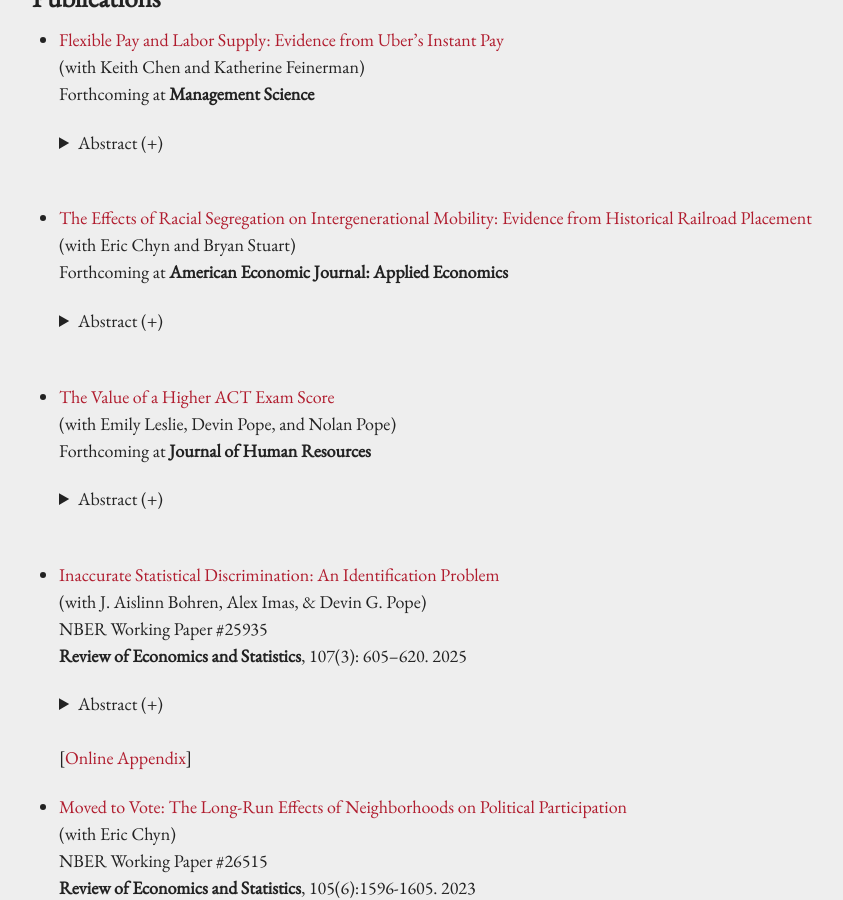
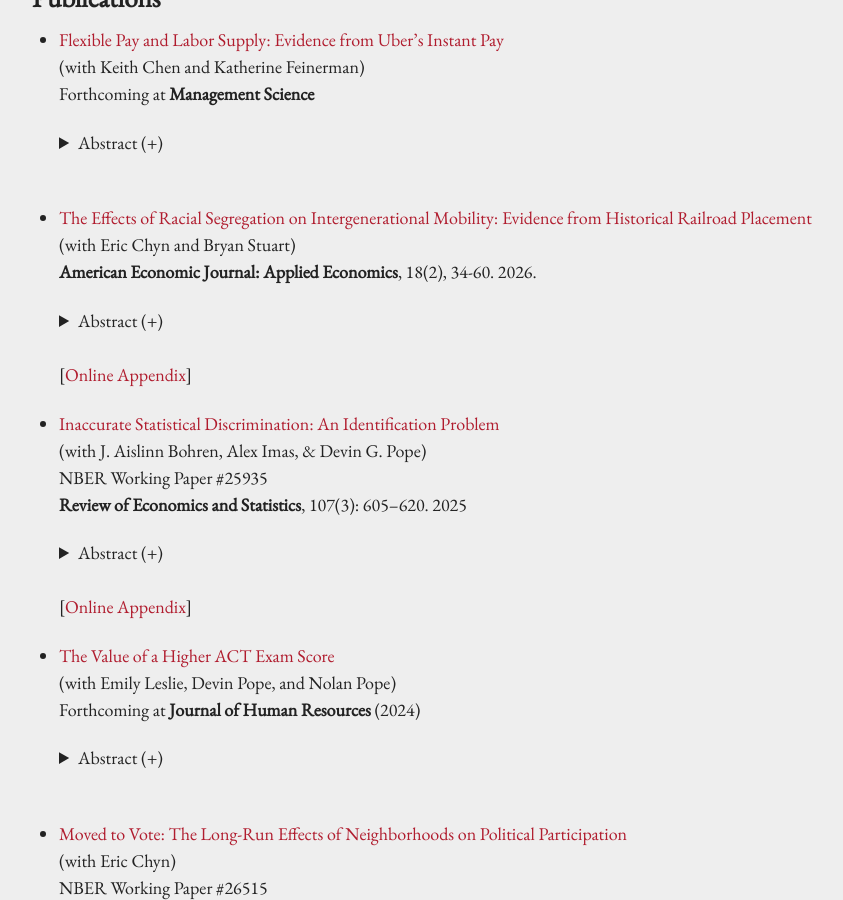
Before and after one commit to kareemhaggag/kareemhaggag.github.io, a Jekyll site: the page built from research.md, in a window 1280 px wide and 900 px high, scrolled down 740 px. Shown: the whole window, without its empty margins (185-1028 px from the left). Built offline with Jekyll 4.4.1, drawn with Linux system fonts in a browser that asks for light colours; comment, search, counter and statistics services are not loaded; our own code applies the rules of GitHub Pages for plain Markdown files; some of the changed lines change nothing that is shown.

Commit message:
update forthcoming to published papers

```diff
--- a/research.md
+++ b/research.md
@@ -43,7 +43,7 @@
 
 * [Flexible Pay and Labor Supply: Evidence from Uber's Instant Pay](/f/Instant_Pay.pdf)<br />
   (with Keith Chen and Katherine Feinerman)<br />
-  Forthcoming at **Management Science** <br />
+  Forthcoming at **Management Science**<br />
 
 
    <details><summary> Abstract (+) </summary>
@@ -55,26 +55,16 @@
 
 * [The Effects of Racial Segregation on Intergenerational Mobility: Evidence from Historical Railroad Placement](/f/Segregation_Mobility.pdf)<br />
   (with Eric Chyn and Bryan Stuart)<br />
-  Forthcoming at **American Economic Journal: Applied Economics** <br />
+  **American Economic Journal: Applied Economics**, 18(2), 34-60. 2026.
 
 
    <details><summary> Abstract (+) </summary>
 
    <blockquote>
-   <p align="left"> This paper provides new evidence on the causal impacts of citywide racial segregation on intergenerational mobility. We use an instrumental variable approach that relies on plausibly exogenous variation in segregation due to the arrangement of railroad tracks in the nineteenth century. Our analysis finds that higher segregation reduces upward mobility for Black children from households across the income distribution and White children from low-income households. Moreover, segregation lowers academic achievement while increasing incarceration and teenage birth rates. An analysis of mechanisms shows that segregation reduces government spending, weakens support for anti-poverty policies, and increases racially conservative attitudes among White residents.<br></p> </blockquote>
-   </details> <br />
+   <p align="left"> This paper provides new evidence on the causal impacts of citywide racial segregation on intergenerational mobility. We use an instrumental variable approach that relies on plausibly exogenous variation in segregation due to the arrangement of railroad tracks in the nineteenth century. Our analysis finds that higher segregation reduces upward mobility for Black children from households across the income distribution and White children from low-income households. Moreover, segregation lowers academic achievement while increasing incarceration and teenage birth rates. An analysis of mechanisms shows that segregation reduces government spending, weakens support for antipoverty policies, and increases racially conservative attitudes among White residents.<br></p> </blockquote>
+   </details><br />
+   [[Online Appendix](/f/Segregation_Mobility_onlineappendix.pdf)] <br />
 
-
-* [The Value of a Higher ACT Exam Score](/f/ACT_Value.pdf)<br />
-  (with Emily Leslie, Devin Pope, and Nolan Pope)<br />
-  Forthcoming at **Journal of Human Resources** <br />
-
-
-   <details><summary> Abstract (+) </summary>
-
-   <blockquote>
-   <p align="left"> Entrance exams are an integral aspect of the college admissions process. We use rounding in ACT composite exam scores to identify the causal effect of receiving a higher score. Using data for over 3 million test takers, we estimate that *randomly* receiving one extra point on the ACT leads to a 0.44 percentage point increase in the probability of attending a 4-year college. Our results have implications for the importance of entrance exams in the admissions process, the value of test preparation and retaking, and the inequities that can be created by unequal access to test prep and resources. <br></p> </blockquote>
-   </details> <br />
 
 
 * [Inaccurate Statistical Discrimination: An Identification Problem](/f/Inaccurate_Statistical_Discrimination.pdf) <br />
@@ -90,6 +80,16 @@
    </details><br />
    [[Online Appendix](/f/Inaccurate_Statistical_Discrimination_onlineappendix.pdf)] <br />
 
+* [The Value of a Higher ACT Exam Score](/f/ACT_Value.pdf)<br />
+  (with Emily Leslie, Devin Pope, and Nolan Pope)<br />
+  Forthcoming at **Journal of Human Resources** (2024)<br />
+
+
+   <details><summary> Abstract (+) </summary>
+
+   <blockquote>
+   <p align="left"> Entrance exams are an integral aspect of the college admissions process. We use rounding in ACT composite exam scores to identify the causal effect of receiving a higher score. Using data for over 3 million test takers, we estimate that *randomly* receiving one extra point on the ACT leads to a 0.44 percentage point increase in the probability of attending a 4-year college. Our results have implications for the importance of entrance exams in the admissions process, the value of test preparation and retaking, and the inequities that can be created by unequal access to test prep and resources. <br></p> </blockquote>
+   </details> <br />
 
 
  * [Moved to Vote: The Long-Run Effects of Neighborhoods on Political Participation](/f/Moved_to_Vote.pdf)<br>
```
Also changed, not shown: 3 other files.
